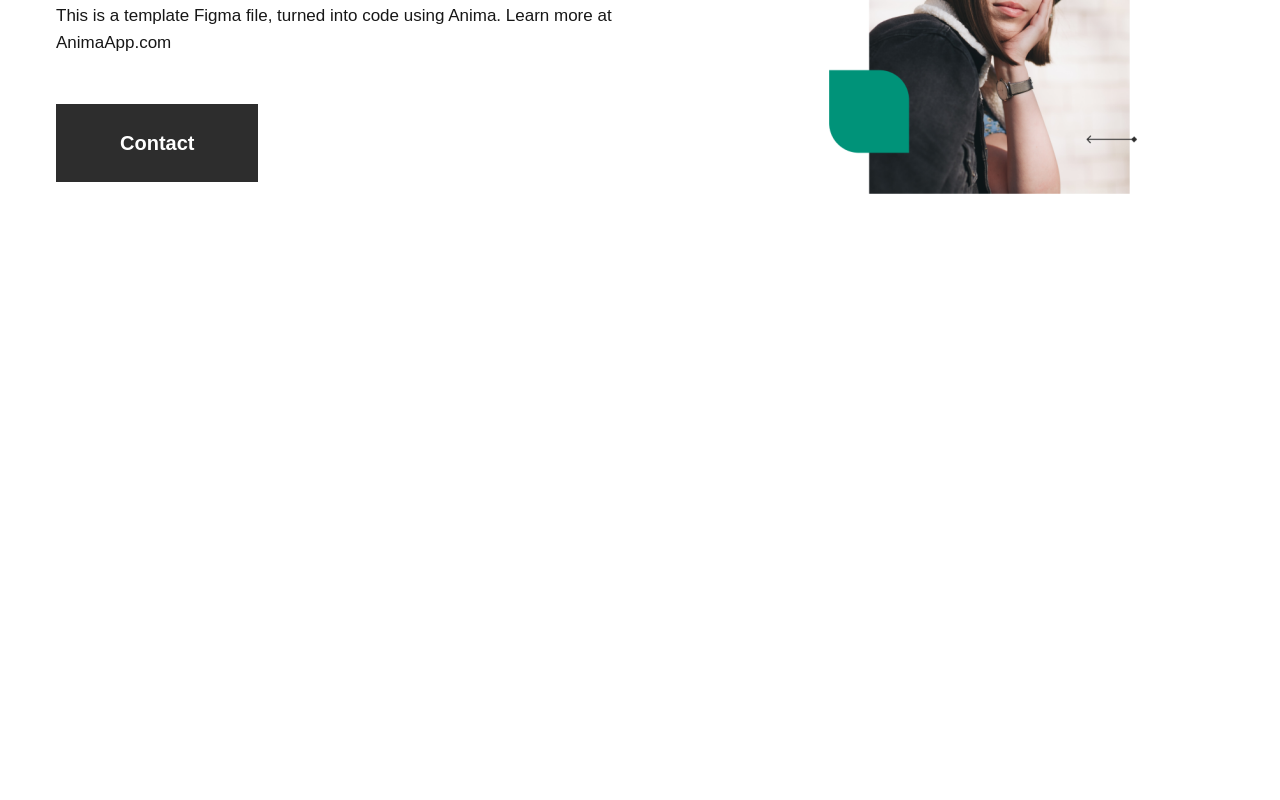
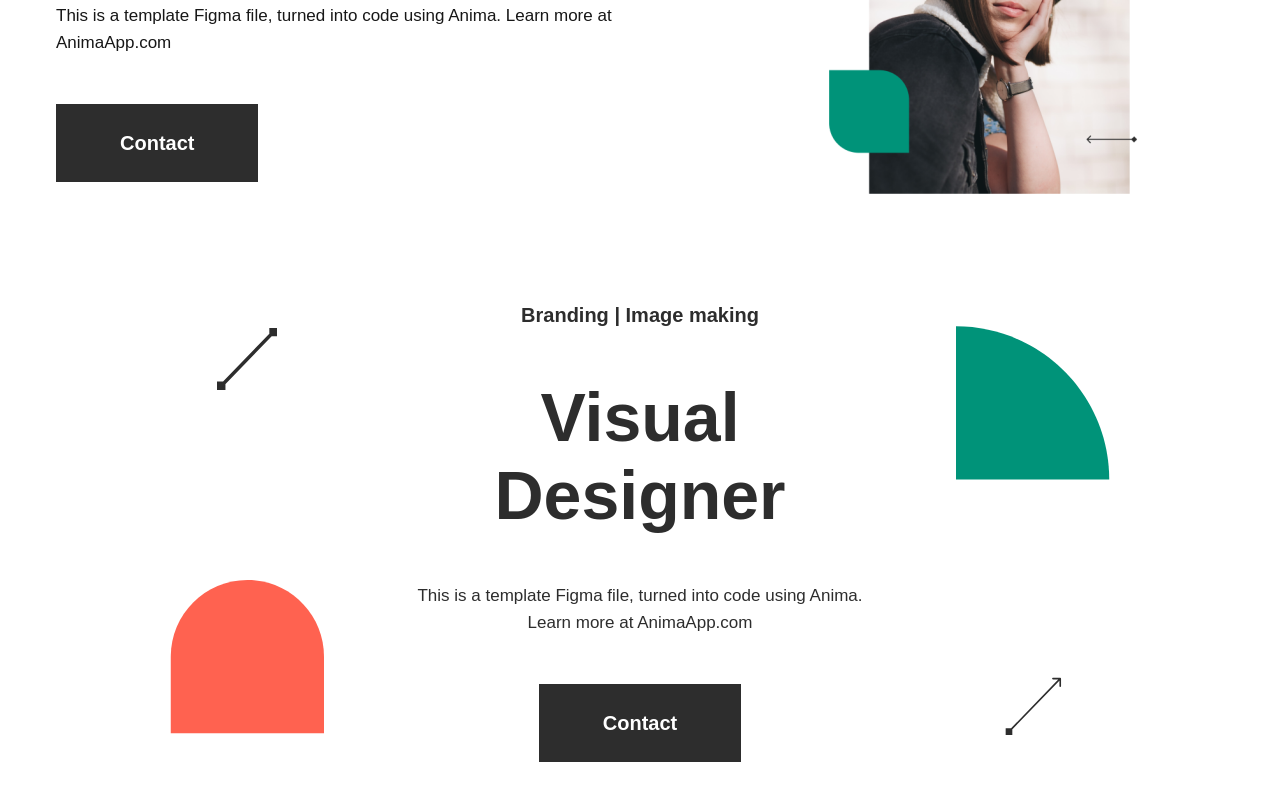
Before and after one commit to ThatHomr/portfolio_template1, a Next.js app: page / in a window 1280 px wide. Shown: the part 286-1086 px from the top of the page. Before the commit the page ends 800 px from the top, so only its background shows below. Built offline with nearby package versions, Linux system fonts and the light colour scheme.

Commit message:
fix(HeaderSection2): HeaderSection2 component 추가

```diff
--- a/src/app/page.tsx
+++ b/src/app/page.tsx
@@ -1,5 +1,6 @@
 "use client";
 import { HeaderSection1 } from "@/component/common/HeaderSection1/HeaderSection1";
+import { HeaderSection2 } from "@/component/common/HeaderSection2/HeaderSection2";
 import { Navigation } from "@/component/navigation/Navigation";
 import { navigationMenuList } from "@/component/navigation/navigationMenuInterface";
 import { ColorCode } from "@/style/color/Color";
@@ -49,6 +50,11 @@ export default function Home() {
           alert("Contact Click HeaderSection1");
         }}
       />
+      <HeaderSection2
+        onClick={() => {
+          alert("Contact Click HeaderSection2");
+        }}
+      />
     </Container>
   );
 }
--- a/src/component/common/HeaderSection2/HeaderSection2.tsx
+++ b/src/component/common/HeaderSection2/HeaderSection2.tsx
@@ -0,0 +1,197 @@
+import { Button } from "@/component/button/Button";
+import { ColorCode } from "@/style/color/Color";
+import { hexToRgba } from "@/utils/utils";
+import React from "react";
+import styled from "styled-components";
+
+export interface HeaderSection2Props {
+  onClick: () => void;
+}
+
+interface ContainerProps {
+  $whiteColorRGBA: string;
+  $blackColorRGBA: string;
+}
+
+const Container = styled.div<ContainerProps>`
+  display: flex;
+  flex-direction: row;
+  width: -webkit-fill-available;
+  padding: 64px 24px;
+  justify-content: center;
+  align-items: center;
+  gap: 86px;
+  background: ${({ $whiteColorRGBA }) => $whiteColorRGBA};
+
+  .frame1 {
+    display: flex;
+    flex-direction: column;
+    justify-content: center;
+    align-items: center;
+    gap: 189px;
+    align-self: stretch;
+  }
+  .arrow4 {
+    width: 60px;
+    height: 62px;
+    stroke-width: 1.694px;
+    stroke: ${({ $blackColorRGBA }) => $blackColorRGBA};
+  }
+  .Rectangle12 {
+    width: 154px;
+    height: 155px;
+  }
+  .textBox {
+    display: flex;
+    flex-direction: column;
+    min-width: 320px;
+    max-width: 460px;
+    align-items: center;
+    gap: 48px;
+    flex: 1 0 0;
+  }
+  .text1 {
+    align-self: stretch;
+    color: ${({ $blackColorRGBA }) => $blackColorRGBA};
+    text-align: center;
+    font-size: 20px;
+    font-style: normal;
+    font-weight: 600;
+    line-height: 30px;
+  }
+  .text2 {
+    align-self: stretch;
+    color: ${({ $blackColorRGBA }) => $blackColorRGBA};
+    text-align: center;
+    font-size: 68px;
+    font-style: normal;
+    font-weight: 600;
+    line-height: normal;
+  }
+  .text3 {
+    align-self: stretch;
+    color: ${({ $blackColorRGBA }) => $blackColorRGBA};
+    text-align: center;
+    font-size: 17px;
+    font-style: normal;
+    font-weight: 400;
+    line-height: 27px;
+  }
+  .frame2 {
+    display: flex;
+    flex-direction: column;
+    justify-content: center;
+    align-items: center;
+    gap: 197px;
+    align-self: stretch;
+  }
+  .Rectangle14 {
+    width: 154px;
+    height: 154px;
+  }
+  .arrow3 {
+    width: 57px;
+    height: 59px;
+  }
+`;
+
+/**
+ * HeaderSection2 component
+ * @param param0 onClick 버튼 클릭 함수
+ * @returns
+ */
+export const HeaderSection2: React.FC<HeaderSection2Props> = ({ onClick }) => {
+  const whiteColorRGBA: string = hexToRgba(
+    ColorCode.White.hex,
+    ColorCode.White.opacity
+  );
+  const blackColorRGBA: string = hexToRgba(
+    ColorCode.Black.hex,
+    ColorCode.Black.opacity
+  );
+  const redColorRGBA: string = hexToRgba(
+    ColorCode.Red.hex,
+    ColorCode.Red.opacity
+  );
+  const greenColorRGBA: string = hexToRgba(
+    ColorCode.Green.hex,
+    ColorCode.Green.opacity
+  );
+
+  return (
+    <Container
+      $whiteColorRGBA={whiteColorRGBA}
+      $blackColorRGBA={blackColorRGBA}
+    >
+      <div className="frame1">
+        <div className="arrow4">
+          <svg
+            xmlns="http://www.w3.org/2000/svg"
+            width="60"
+            height="62"
+            viewBox="0 0 60 62"
+            fill="none"
+          >
+            <path
+              d="M0.81481 61.4853L7.61024 61.4853L7.61024 54.4532L0.814809 54.4532L0.81481 61.4853ZM59.9553 0.284669L53.1598 0.284669L53.1598 7.31682L59.9553 7.31682L59.9553 0.284669ZM4.80103 58.5782L57.1461 4.40975L55.969 3.19174L3.62402 57.3602L4.80103 58.5782Z"
+              fill={blackColorRGBA}
+            />
+          </svg>
+        </div>
+        <div className="Rectangle12">
+          <svg
+            xmlns="http://www.w3.org/2000/svg"
+            width="154"
+            height="155"
+            viewBox="0 0 154 155"
+            fill="none"
+          >
+            <path
+              d="M0.770142 77.5842C0.770142 35.2709 35.0718 0.969238 77.3851 0.969238C119.698 0.969238 154 35.2709 154 77.5842V154.199H0.770142V77.5842Z"
+              fill={redColorRGBA}
+            />
+          </svg>
+        </div>
+      </div>
+      <div className="textBox">
+        <p className="text1">Branding | Image making </p>
+        <p className="text2">Visual Designer</p>
+        <p className="text3">
+          This is a template Figma file, turned into code using Anima. Learn
+          more at AnimaApp.com
+        </p>
+        <Button label="Contact" onClick={onClick} />
+      </div>
+      <div className="frame2">
+        <div className="Rectangle14">
+          <svg
+            xmlns="http://www.w3.org/2000/svg"
+            width="154"
+            height="154"
+            viewBox="0 0 154 154"
+            fill="none"
+          >
+            <path
+              d="M0 0.374512C84.6265 0.374512 153.23 68.9778 153.23 153.604H0V0.374512Z"
+              fill={greenColorRGBA}
+            />
+          </svg>
+        </div>
+        <div className="arrow3">
+          <svg
+            xmlns="http://www.w3.org/2000/svg"
+            width="57"
+            height="59"
+            viewBox="0 0 57 59"
+            fill="none"
+          >
+            <path
+              d="M0.671224 58.0671L7.32267 58.0671L7.32267 51.1839L0.671223 51.1839L0.671224 58.0671ZM56.0475 1.6047C56.0475 1.13912 55.6828 0.761689 55.2329 0.761689L47.9012 0.761688C47.4513 0.761688 47.0866 1.13912 47.0866 1.6047C47.0866 2.07028 47.4513 2.44771 47.9012 2.44771L54.4183 2.44771L54.4183 9.1918C54.4183 9.65738 54.783 10.0348 55.2329 10.0348C55.6828 10.0348 56.0475 9.65738 56.0475 9.1918L56.0475 1.6047ZM4.57298 55.2216L55.8089 2.2008L54.6569 1.0086L3.42092 54.0294L4.57298 55.2216Z"
+              fill={blackColorRGBA}
+            />
+          </svg>
+        </div>
+      </div>
+    </Container>
+  );
+};
```
Also changed, not shown: src/component/common/skillCardIcon/SkillCardIconPink.tsx (added).
